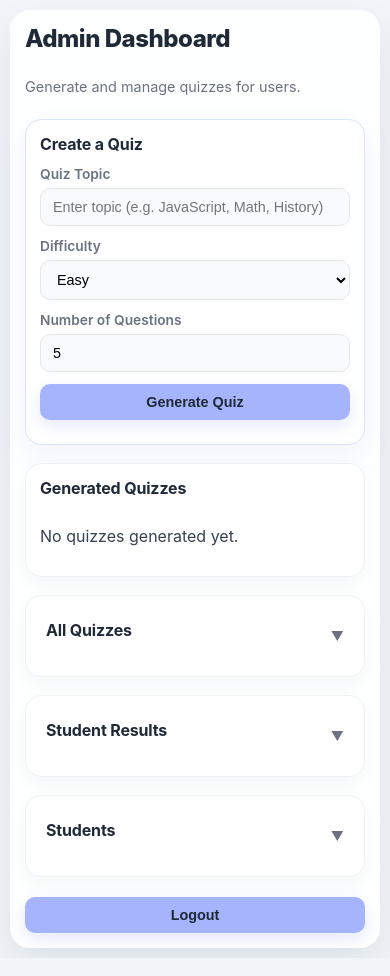
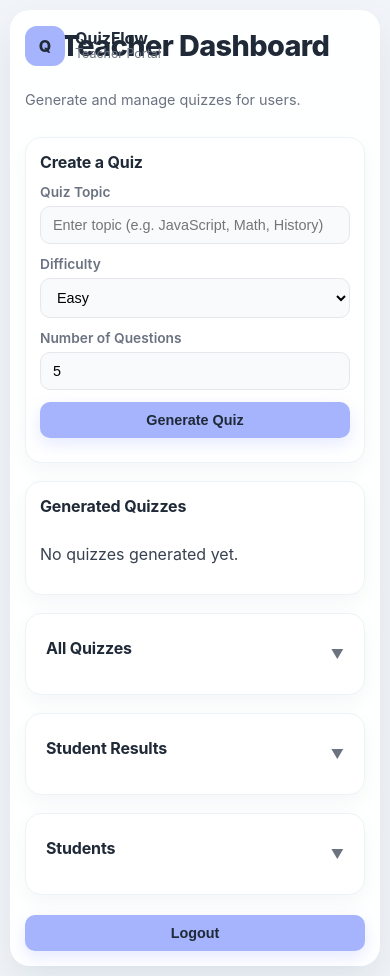
Before and after one commit to Adnan-Abdulle/Ai-Quiz-Generator, a website: page AI-QUIZ-GENERATOR/auth-service/clinet/admin.html in a window 390 px wide. Drawn offline with Linux system fonts and the light colour scheme.

Commit message:
Add logo and simple css changes

```diff
--- a/AI-QUIZ-GENERATOR/auth-service/clinet/admin.html
+++ b/AI-QUIZ-GENERATOR/auth-service/clinet/admin.html
@@ -1,14 +1,27 @@
 <!DOCTYPE html>
 <html lang="en">
+
 <head>
   <meta charset="UTF-8" />
   <meta name="viewport" content="width=device-width, initial-scale=1.0" />
   <title>Admin Dashboard</title>
   <link rel="stylesheet" href="style.css" />
 </head>
+
 <body class="admin-page">
   <div class="container">
-    <h2>Admin Dashboard</h2>
+    <div class="admin-header-bar">
+      <div class="brand admin-brand">
+        <div class="brand-logo">Q</div>
+        <div>
+          <span class="brand-name">QuizFlow</span>
+          <small>Teacher Portal</small>
+        </div>
+      </div>
+
+      <h2 class="admin-title">Teacher Dashboard</h2>
+    </div>
+
     <p class="subtitle">Generate and manage quizzes for users.</p>
 
     <div class="card">
@@ -31,7 +44,6 @@
       <p id="generateMsg"></p>
     </div>
 
-
     <div class="card">
       <h3>Generated Quizzes</h3>
       <div id="quizList">
@@ -48,7 +60,6 @@
         <div id="teacherQuizList"></div>
       </div>
     </div>
-
 
     <div class="card drawer">
       <div class="drawer-header" onclick="toggleDrawer('resultsDrawer')">
@@ -73,7 +84,6 @@
       </div>
     </div>
 
-
     <button onclick="logout()">Logout</button>
   </div>
 
@@ -97,6 +107,6 @@
   <script src="js/config.js"></script>
   <script src="js/auth.js"></script>
   <script src="js/admin.js"></script>
+</body>
 
-</body>
 </html>
--- a/AI-QUIZ-GENERATOR/auth-service/clinet/js/admin.js
+++ b/AI-QUIZ-GENERATOR/auth-service/clinet/js/admin.js
@@ -449,7 +449,7 @@ async function loadResults() {
         resultsList.innerHTML = data.map(r => `
       <div class="quiz-card">
         <p><strong>User:</strong> ${r.email}</p>
-        <p><strong>Quiz ID:</strong> ${r.quiz_id}</p>
+        <p><strong>Topic:</strong> ${r.topic}</p>
         <p><strong>Score:</strong> ${r.score}</p>
         <p><strong>Feedback:</strong> ${r.feedback}</p>
       </div>
--- a/AI-QUIZ-GENERATOR/auth-service/clinet/style.css
+++ b/AI-QUIZ-GENERATOR/auth-service/clinet/style.css
@@ -503,23 +503,23 @@ button:hover {
   margin-top: 12px;
 }
 
-.admin-page .container>.card:nth-of-type(1) {
+.admin-page .container>.card:nth-child(3) {
   grid-column: 1;
 }
 
-.admin-page .container>.card:nth-of-type(2) {
+.admin-page .container>.card:nth-child(4) {
   grid-column: 2;
 }
 
-.admin-page .container>.card:nth-of-type(3) {
+.admin-page .container>.card:nth-child(5) {
   grid-column: 1;
 }
 
-.admin-page .container>.card:nth-of-type(4) {
+.admin-page .container>.card:nth-child(6) {
   grid-column: 2;
 }
 
-.admin-page .container>.card:nth-of-type(5) {
+.admin-page .container>.card:nth-child(7) {
   grid-column: 1 / -1;
 }
 
@@ -540,14 +540,14 @@ button:hover {
     border-radius: 20px;
   }
 
-  .admin-page .container>.card:nth-of-type(1),
-  .admin-page .container>.card:nth-of-type(2),
-  .admin-page .container>.card:nth-of-type(3),
-  .admin-page .container>.card:nth-of-type(4),
-  .admin-page .container>.card:nth-of-type(5),
-  .admin-page .container>button:last-of-type {
-    grid-column: 1;
-  }
+ .admin-page .container>.card:nth-child(3),
+ .admin-page .container>.card:nth-child(4),
+ .admin-page .container>.card:nth-child(5),
+ .admin-page .container>.card:nth-child(6),
+ .admin-page .container>.card:nth-child(7),
+ .admin-page .container>button:last-of-type {
+   grid-column: 1;
+ }
 
   .admin-page .container>button:last-of-type {
     width: 100%;
@@ -609,6 +609,69 @@ button:hover {
   .admin-page button {
     font-size: 0.9rem;
   }
+}
+
+.admin-page .admin-header-bar {
+  grid-column: 1 / -1;
+  display: flex;
+  align-items: center;
+  justify-content: center;
+  position: relative;
+  margin-bottom: 6px;
+  padding-top: 4px;
+}
+
+.admin-page .admin-brand {
+  position: absolute;
+  left: 0;
+  display: flex;
+  align-items: center;
+  gap: 10px;
+}
+
+.admin-page .admin-brand .brand-logo {
+  width: 40px;
+  height: 40px;
+  border-radius: 12px;
+  background: var(--bg-primary);
+  display: flex;
+  align-items: center;
+  justify-content: center;
+  font-weight: 800;
+  color: var(--text-dark);
+  flex-shrink: 0;
+}
+
+/* Brand text */
+.admin-page .brand-name {
+  display: block;
+  font-weight: 700;
+  font-size: 1rem;
+  line-height: 1.1;
+  color: var(--text-dark);
+}
+
+.admin-page .admin-brand small {
+  display: block;
+  font-size: 0.78rem;
+  color: var(--text-muted);
+  line-height: 1.1;
+}
+
+
+.admin-page .admin-title {
+  margin: 0;
+  font-size: 1.8rem;
+  text-align: center;
+  font-weight: 800;
+  letter-spacing: -0.02em;
+}
+
+
+.admin-page .subtitle {
+  grid-column: 1 / -1;
+  margin: 4px 0 8px;
+  color: var(--text-muted);
 }
 
 /* User Page CSS */
@@ -917,3 +980,15 @@ button:hover {
   line-height: 1.5;
   font-size: 0.92rem;
 }
+
+.user-page .quiz-result {
+  padding: 16px;
+  margin-top: 12px;
+  border-radius: 12px;
+  background: #f8faff;
+  margin-left: 0;
+}
+
+.user-page .quiz-result p {
+  margin: 6px 0;
+}
```
Lines whose indentation alone changed are shown as unchanged.
